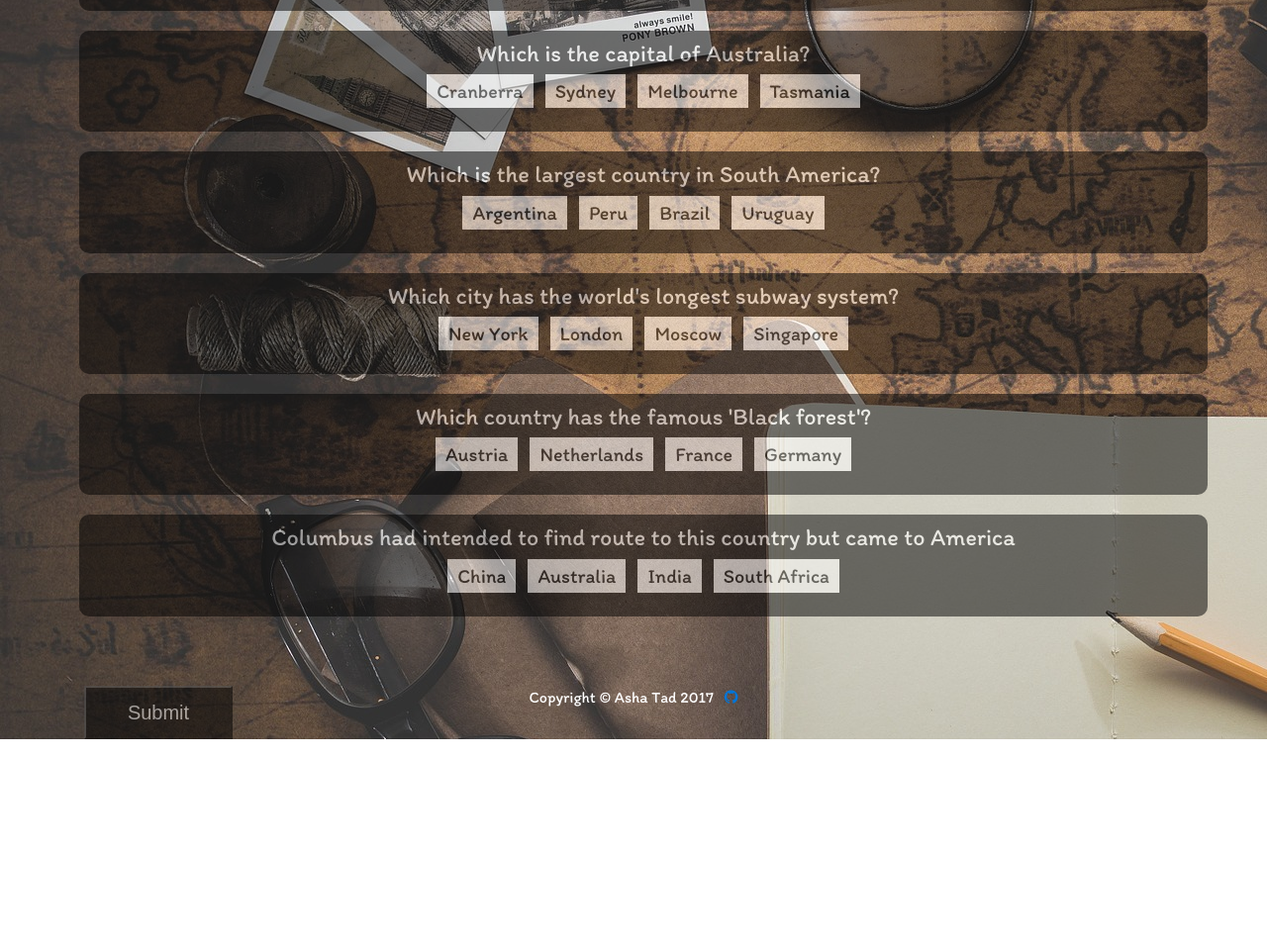
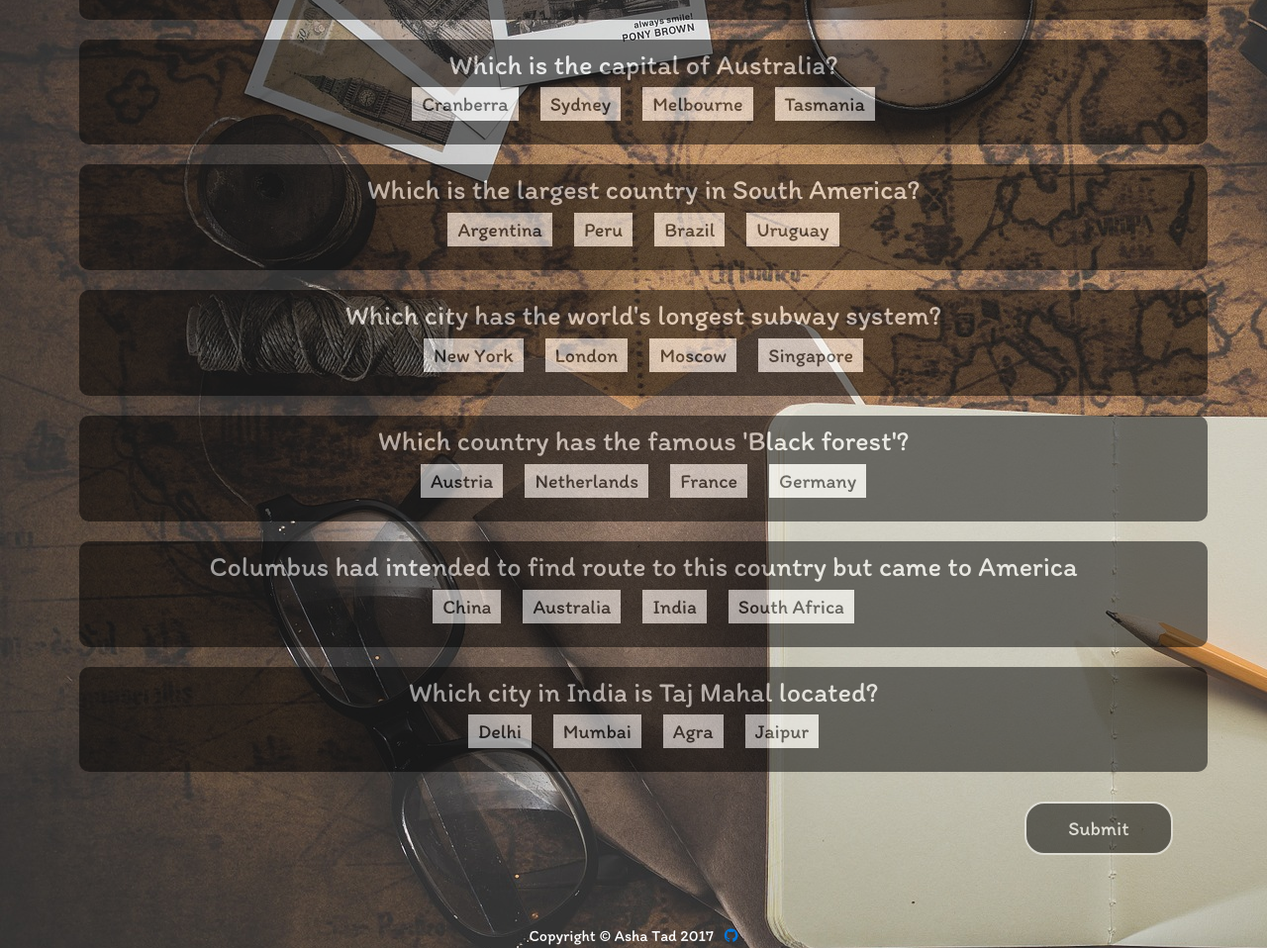
Before and after one commit to ashagm/Trivial_Trivia, a plain HTML site: page index.html in a window 1280 px wide. Shown: the part 380-1338 px from the top of the page at 99% size. Before the commit the page ends 1127 px from the top, so only its background shows below. Drawn offline with nearby package versions, Linux system fonts and the light colour scheme.

Commit message:
adding more styling

```diff
--- a/assets/css/style.css
+++ b/assets/css/style.css
@@ -42,12 +42,13 @@ body{
 }
 
 .row-main{
-	margin-bottom: 60px;
+	margin-bottom: 20px;
 }
 
 .qn{
 	color: #fff;
 	margin-bottom: 10px;
+	font-size: 28px;
 }
 
 .ans {
@@ -55,7 +56,7 @@ body{
 	color: #000;
 	font-size : 20px;
 	padding: 5px 10px;
-	margin: 5px;
+	margin: 10px;
 	border: 1px solid #000;
 }
 
@@ -68,16 +69,18 @@ body{
 
 .submitA{
     width: 150px;
+    font-family: 'Itim', cursive;
     background-color: #000;
     color: #fff;
     padding: 10px 20px;
     font-size: 20px;
     text-align: center;
     opacity: 0.5;
-    position: absolute;
+    border: 2px solid #fff;
+    border-radius: 20px
 }
 
 #footer{
 	color : #fff;
-
+	margin-top: 70px;
 }
--- a/assets/js/data.js
+++ b/assets/js/data.js
@@ -44,6 +44,12 @@ var questionBank = [
 		ans: ["China", "Australia", "India", "South Africa"],
 		ansIndex: 2,
 	},
+	{
+		id: 7,
+		qn: "Which city in India is Taj Mahal located?",
+		ans: ["Delhi", "Mumbai", "Agra", "Jaipur"],
+		ansIndex: 2,
+	},
 
 
 ]
--- a/assets/js/game.js
+++ b/assets/js/game.js
@@ -2,22 +2,25 @@ $(document).ready(function(){
 
 var triviaGame = {
 
+	correctCount : 0,
+	incorrectCount : 0,
+
 
 	init : function(){
 
-		for(var i=0; i< questionBank.length; i++){
+		for(var index=0; index< questionBank.length; index++){
 
 			let qnDivSection = $('<div>');
 			qnDivSection.attr("class", "col-md-12 div-qa");
-			qnDivSection.attr("data-id", questionBank[i].id);
+			qnDivSection.attr("data-id", questionBank[index].id);
 
 			let qnaInformation =
 
-			'<h4 class="qn">' + questionBank[i].qn + '</h4><p>' +
-			'<span class="ans">' + questionBank[i].ans[0] + '</span>' +
-			'<span class="ans">' + questionBank[i].ans[1] + '</span>'+
-			'<span class="ans">' + questionBank[i].ans[2] + '</span>' +
-			'<span class="ans">' + questionBank[i].ans[3] + '</span></p>';
+			'<h4 class="qn">' + questionBank[index].qn + '</h4><p>' +
+			'<span class="ans">' + questionBank[index].ans[0] + '</span>' +
+			'<span class="ans">' + questionBank[index].ans[1] + '</span>'+
+			'<span class="ans">' + questionBank[index].ans[2] + '</span>' +
+			'<span class="ans">' + questionBank[index].ans[3] + '</span></p>';
 
 			qnDivSection.html(qnaInformation);
 
@@ -27,7 +30,9 @@ var triviaGame = {
 	}
 }
 
-
+$('.data-id').on('click',function(){
+	console.log($(this).data());
+})
 
 
 function checkAnswer(qn, ans){
--- a/index.html
+++ b/index.html
@@ -19,7 +19,7 @@
 	</div>
 	<div class =" container">
 		<div class = "row row-main" ></div>
-		<div><button type="submit" class="submitA">Submit</button></div>
+		<div class = "row"><div class="col-md-2 offset-md-10"><button type="submit" class="submitA">Submit</button></div></div>
 	</div>
 
 	<div class = "container text-center" id ="footer">
```
